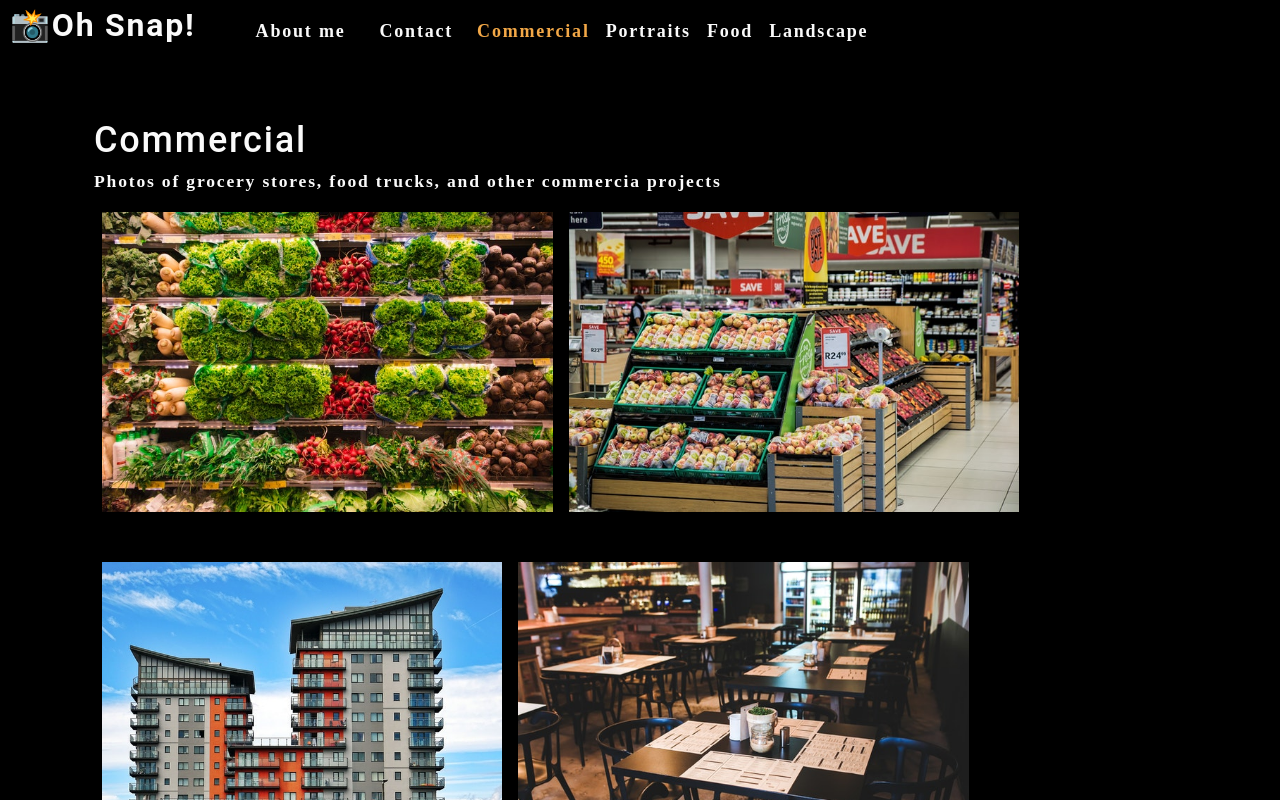
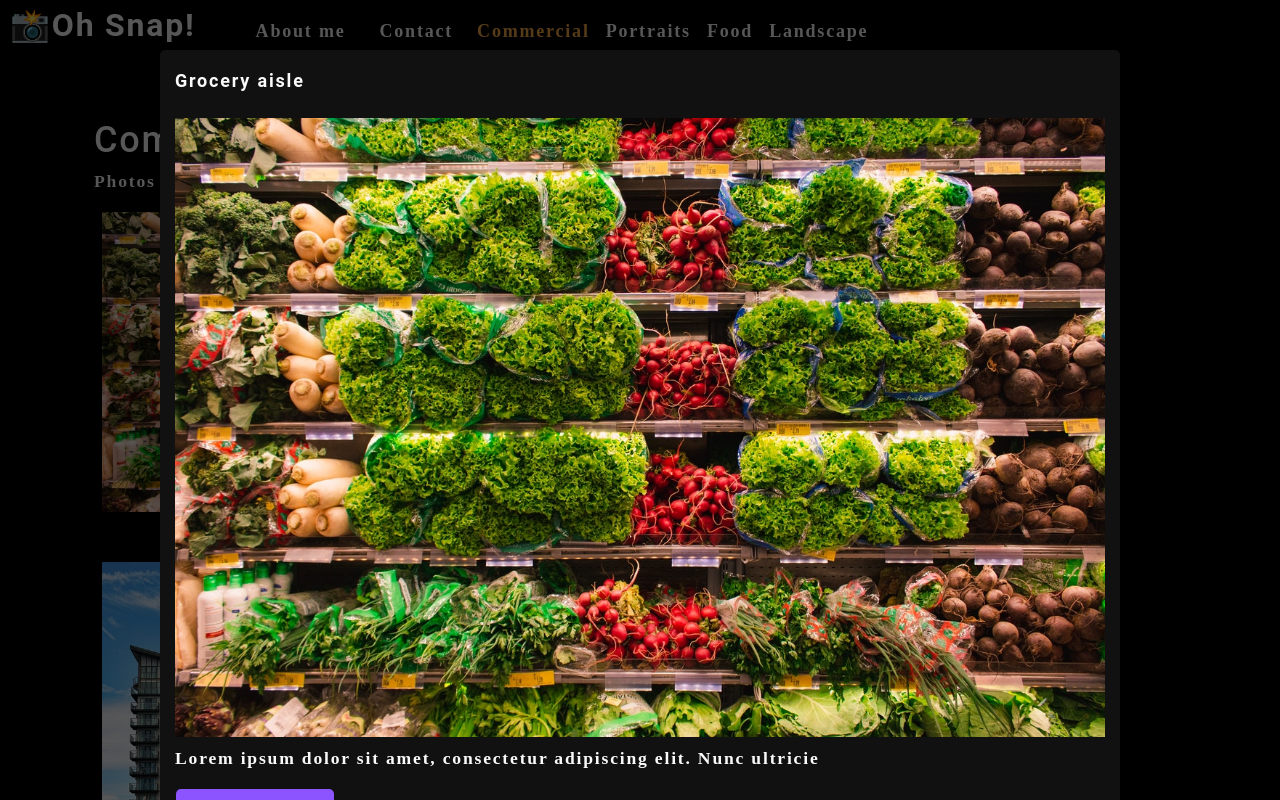
Before and after one commit to JoeCosentino/photo-port, a React (Create React App) app: page / in a window 1280 px wide. Both pictures are taken after a click on the picture 327 px from the left and 361 px from the top of the page. Shown: the top 800 px of the page. Built offline with nearby package versions, Linux system fonts and the light colour scheme.

Commit message:
added Modal component

```diff
--- a/src/components/Contact/index.js
+++ b/src/components/Contact/index.js
@@ -36,7 +36,7 @@ function ContactForm() {
 
     return (
         <section>
-            <h1>Contact me</h1>
+            <h1 data-testid="h1tag">Contact me</h1>
             <form id="contact-form" onSubmit={handleSubmit}>
                 <div>
                     <label htmlFor="name">Name:</label>
@@ -55,7 +55,7 @@ function ContactForm() {
                         <p className="error-text">{errorMessage}</p>
                     </div>
                 )}
-                <button type="submit">Submit</button>
+                <button type="submit" data-testid="button">Submit</button>
             </form>
         </section>
     )
--- /dev/null
+++ b/src/components/Modal/index.js
@@ -0,0 +1,22 @@
+import React from 'react';
+
+function Modal({currentPhoto}) {
+    const {name, category, description, index} = currentPhoto;
+
+    return (
+        <div className='modalBackdrop'>
+            <div className='modalContainer'>
+                <h3 className='modalTitle'>{name}</h3>
+                <img src={require(`../../assets/large/${category}/${index}.jpg`)} alt="current category" />
+                <p>
+                    {description}
+                </p>
+                <button type="button">
+                    Close this modal
+                </button>
+            </div>
+        </div>
+    )
+}
+
+export default Modal;
--- a/src/components/PhotoList/index.js
+++ b/src/components/PhotoList/index.js
@@ -1,5 +1,9 @@
 import React, { useState } from 'react';
+import Modal from '../Modal';
+
 const PhotoList = ({ category }) => {
+    const [isModalOpen, setIsModelOpen] = useState(false);
+
     const [photos] = useState([
         {
           name: 'Grocery aisle',
@@ -100,14 +104,23 @@ const PhotoList = ({ category }) => {
 
     const currentPhotos = photos.filter((photo) => photo.category === category);
 
+    const [currentPhoto, setCurrentPhoto] = useState();
+
+    const toggleModal = (image, i) => {
+        setCurrentPhoto({...image, index: i});
+        setIsModelOpen(true);
+    }
+
     return(
         <div>
+            {isModalOpen && <Modal currentPhoto={currentPhoto}/>}
             <div className='flex-row'>
                 {currentPhotos.map(( image, i) => (
                     <img
                         src={require(`../../assets/small/${category}/${i}.jpg`)}
                         alt={image.name}
                         className="img-thumbnail mx-1"
+                        onClick={() => toggleModal(image, i)}
                         key={image.name}
                     />
                 ))}
```
Also changed, not shown: 1 other file (tests, documents, lock files or other folders).
